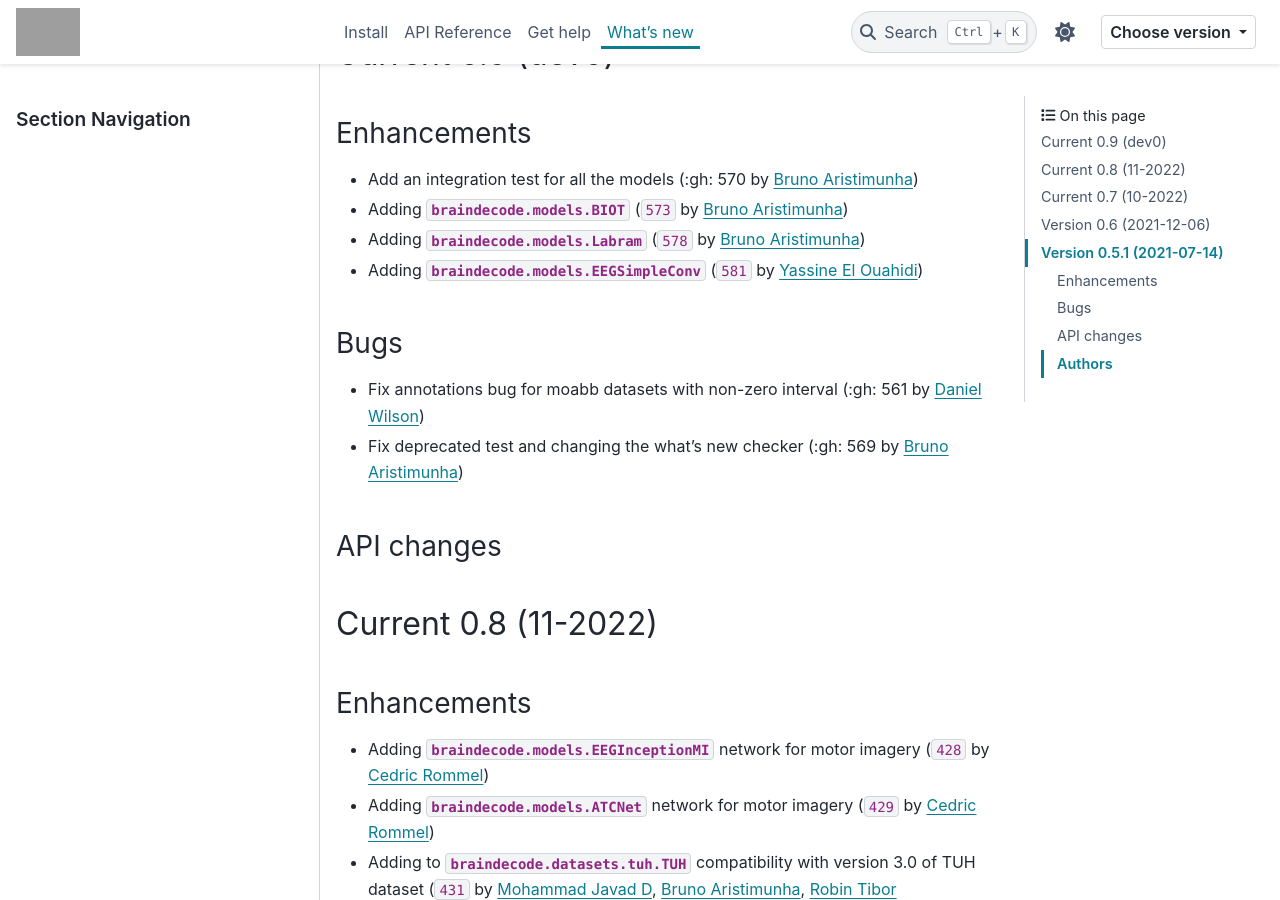
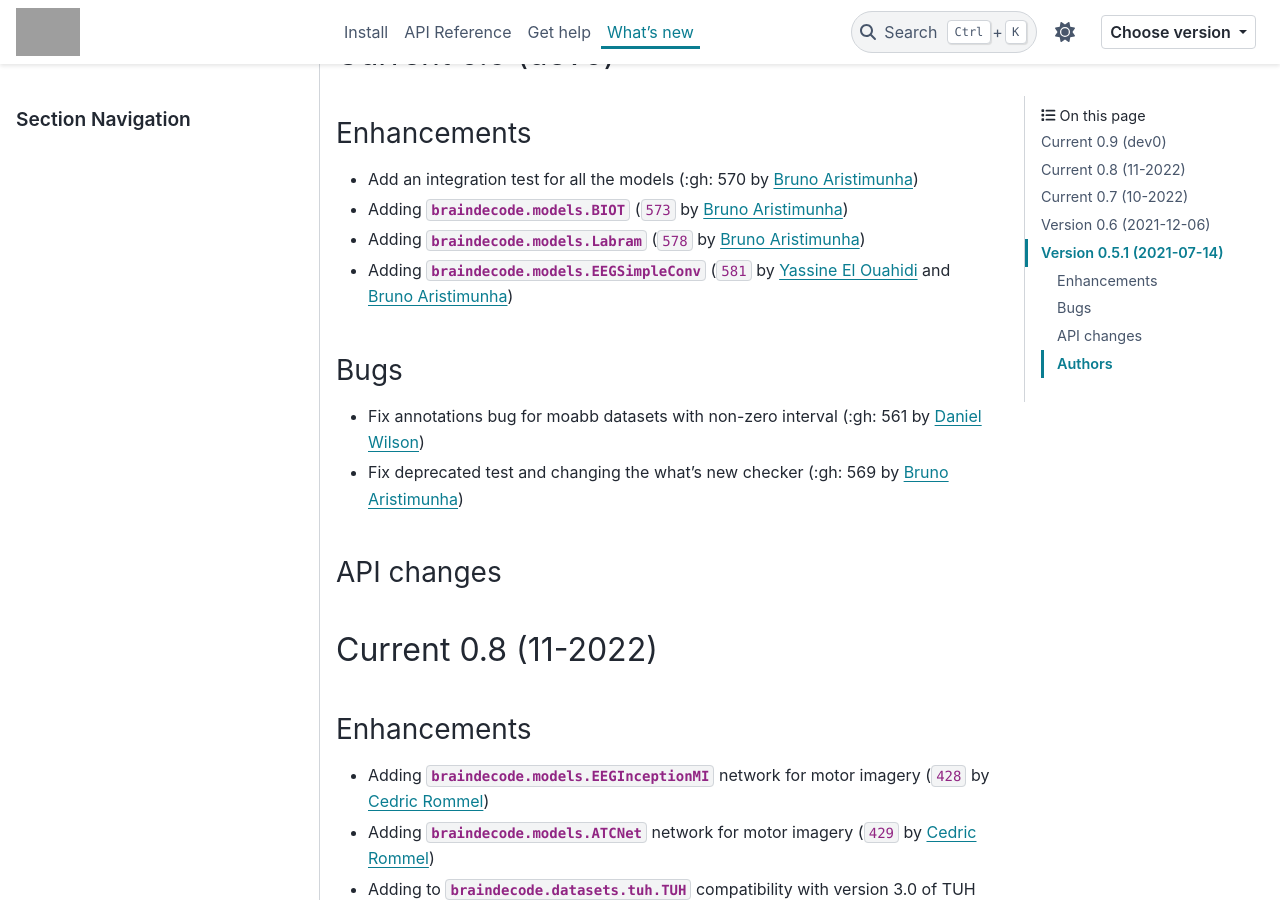
Before and after one commit to braindecode/braindecode, a Sphinx documentation site: the page built from docs/whats_new.rst, in a window 1280 px wide and 900 px high, scrolled down 352 px. Built offline with Sphinx 7.4.7 and the PyData theme 0.15.4, drawn with Linux system fonts in a browser that asks for light colours; pages that are not in the unit, such as notebooks, are missing from menus; comment, search, counter and statistics services are not loaded; cross-references to code outside the pages are shown as plain code; grey boxes are pictures that could not be loaded.

Commit message:
Adding my name

```diff
--- a/docs/whats_new.rst
+++ b/docs/whats_new.rst
@@ -27,7 +27,7 @@ Enhancements
 - Add an integration test for all the models (:gh: 570 by `Bruno Aristimunha`_)
 - Adding :class:`braindecode.models.BIOT` (:gh:`573` by `Bruno Aristimunha`_)
 - Adding :class:`braindecode.models.Labram` (:gh:`578` by `Bruno Aristimunha`_)
-- Adding :class:`braindecode.models.EEGSimpleConv` (:gh:`581` by `Yassine El Ouahidi`_)
+- Adding :class:`braindecode.models.EEGSimpleConv` (:gh:`581` by `Yassine El Ouahidi`_ and `Bruno Aristimunha`_)
 
 
 Bugs
```
